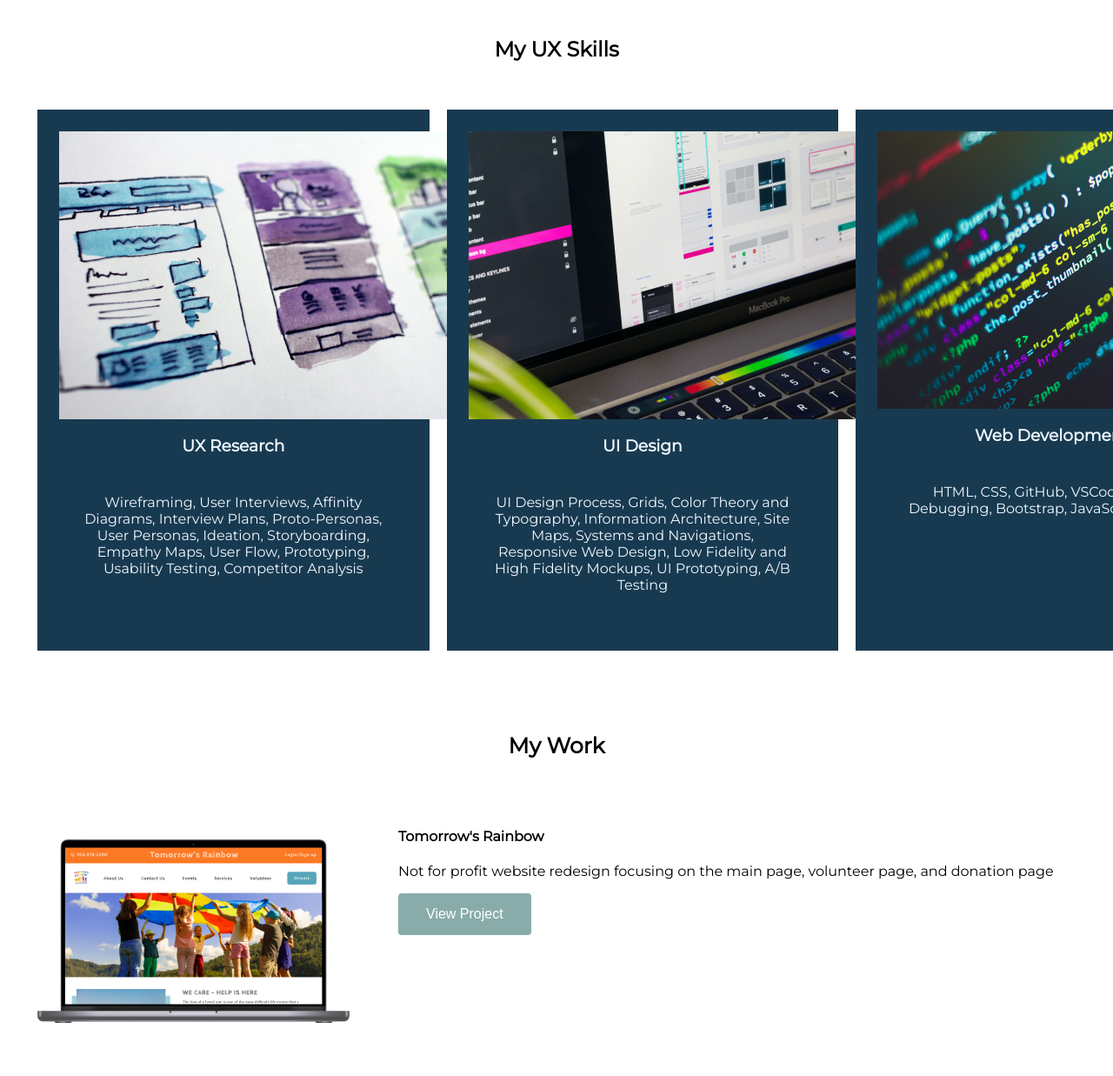
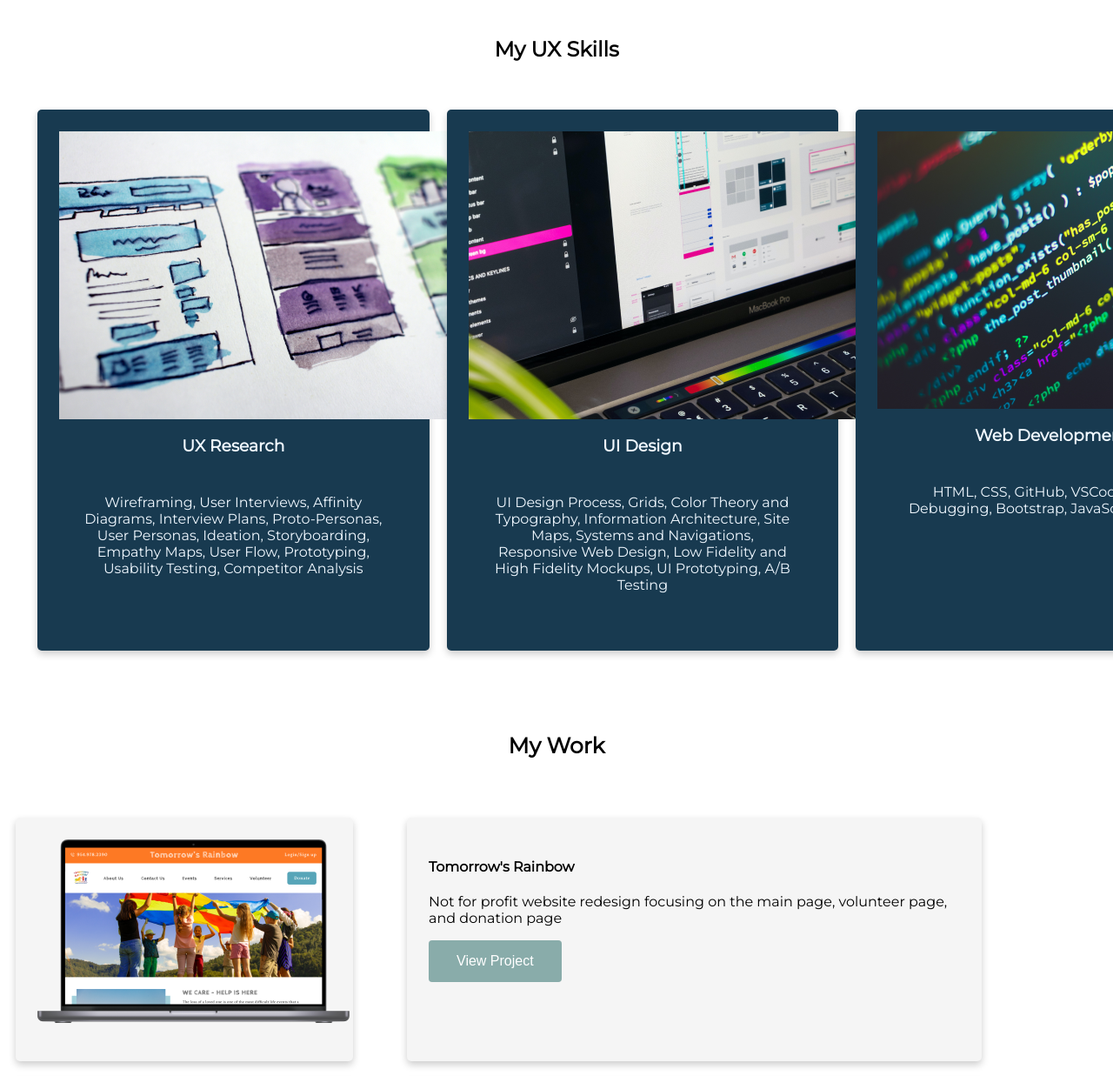
Before and after one commit to DianaKoch88/UX_UI_HW_18, a plain HTML site: page index.html in a window 1280 px wide. Shown: the part 1080-2317 px from the top of the page at 87% size. Drawn offline with Linux system fonts and the light colour scheme; files whose address does not match are found by name.

Commit message:
final updates to hw 18

```diff
--- a/CSS/style.css
+++ b/CSS/style.css
@@ -25,6 +25,7 @@ nav {
 
 }
 .heroimg {
+
     height: 600px;
     padding: 25px;
 }
@@ -35,6 +36,7 @@ nav {
     width: 50%;
   }
 .content {
+    display: grid;
     width: 500px;
     margin: 0 auto;
     padding: 25px;
@@ -54,6 +56,7 @@ button{
   display: inline-block;
   font-size: 16px;
   border-radius: 4px;
+
 }
 
 .flexcontainer{
@@ -77,6 +80,9 @@ h1{
     text-align: center;
     background-color: #183A50;
     color: aliceblue;
+    box-shadow: 0 4px 8px 0 rgba(0,0,0,0.2);
+  transition: 0.3s;
+  border-radius: 5px;
 }
 .child1 p{
     padding: 25px;
@@ -90,6 +96,9 @@ h1{
     text-align: center;
     background-color: #183A50;
     color: aliceblue;
+    box-shadow: 0 4px 8px 0 rgba(0,0,0,0.2);
+  transition: 0.3s;
+  border-radius: 5px;
 }
 .child2 p{
     padding: 25px;
@@ -102,6 +111,9 @@ h1{
     text-align: center;
     background-color: #183A50;
     color: aliceblue;
+    box-shadow: 0 4px 8px 0 rgba(0,0,0,0.2);
+  transition: 0.3s;
+  border-radius: 5px;
 }
 .child3 p{
     padding: 25px;
@@ -121,9 +133,22 @@ h1{
     font-family: 'Montserrat', sans-serif;
 }
 .farthest{
-    width: 50%;
+    width: 75%;
     padding: 25px;
     margin: 10px;
+    background-color: whitesmoke;
+    box-shadow: 0 4px 8px 0 rgba(0,0,0,0.2);
+  transition: 0.3s;
+  border-radius: 5px;
+}
+.second{
+    width: 75%;
+    padding: 25px;
+    margin: 10px;
+    background-color: whitesmoke;
+    box-shadow: 0 4px 8px 0 rgba(0,0,0,0.2);
+  transition: 0.3s;
+  border-radius: 5px;
 }
 footer {
     background-color: 183A50;
```
